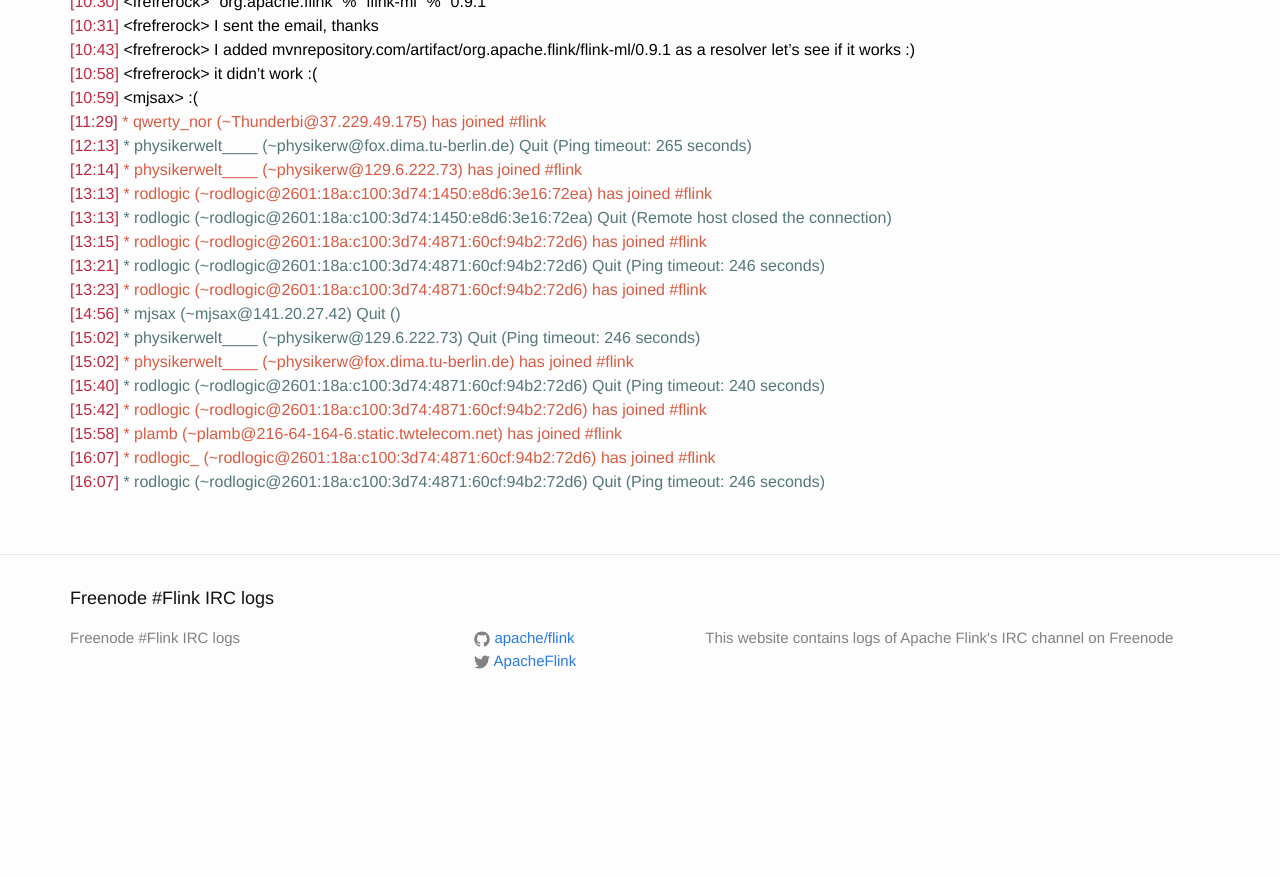
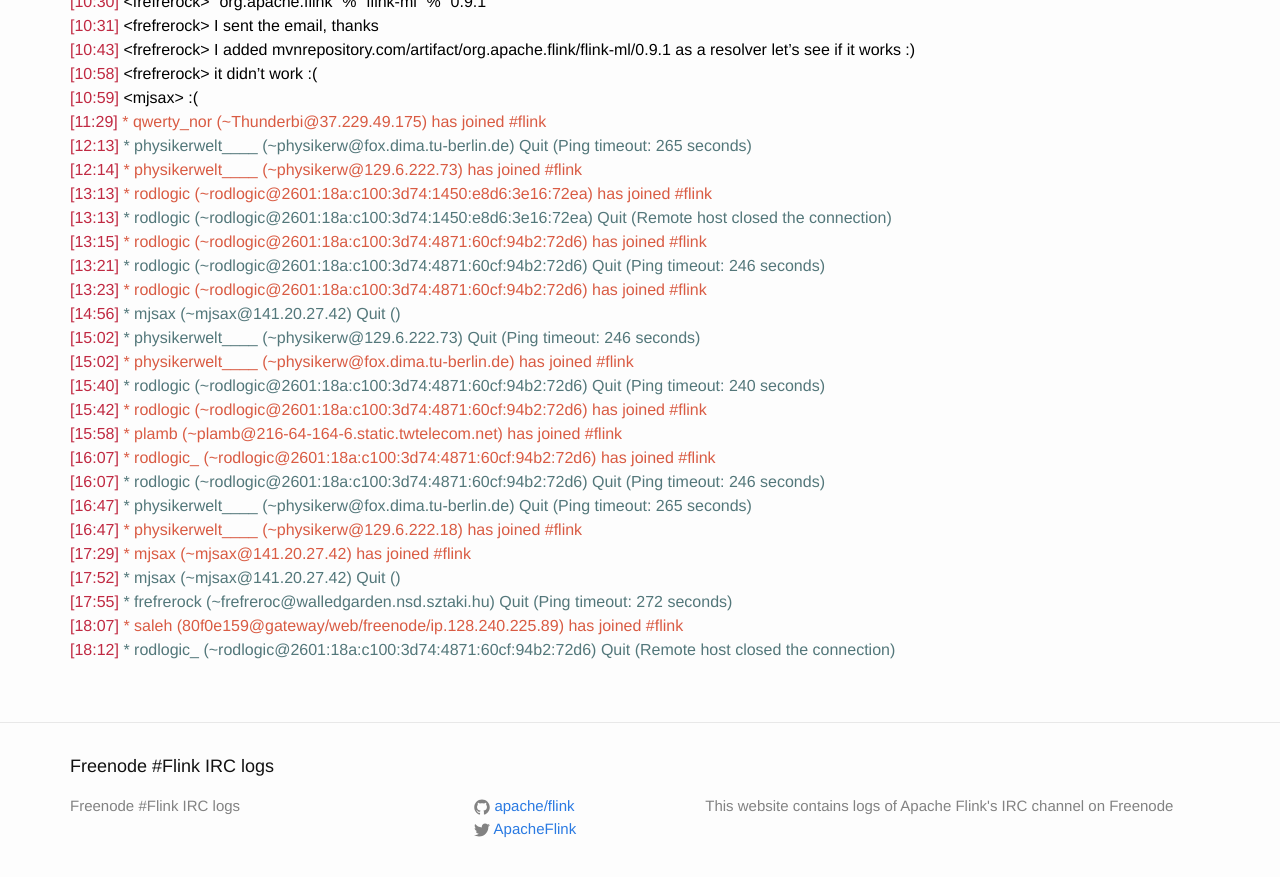
Before and after one commit to flink-irc-logs/flink-irc-logs.github.io, a Jekyll site: the page built from _posts/2015-10-28-logs.markdown, in a window 1280 px wide and 900 px high, scrolled down 786 px. Shown: the top 877 px of the window. Built offline with Jekyll 4.4.1, drawn with Linux system fonts in a browser that asks for light colours; before the commit the page ends 1518 px from its top, so only the background shows below that.

Commit message:
Update of the logs on Wed Oct 28 18:15:47 CET 2015

```diff
--- a/_posts/2015-10-28-logs.markdown
+++ b/_posts/2015-10-28-logs.markdown
@@ -49,3 +49,10 @@
 <span class="irc-date">[15:58]</span> <span class="irc-green">* plamb (~plamb@216-64-164-6.static.twtelecom.net) has joined #flink</span><br />
 <span class="irc-date">[16:07]</span> <span class="irc-green">* rodlogic_ (~rodlogic@2601:18a:c100:3d74:4871:60cf:94b2:72d6) has joined #flink</span><br />
 <span class="irc-date">[16:07]</span> <span class="irc-navy">* rodlogic (~rodlogic@2601:18a:c100:3d74:4871:60cf:94b2:72d6) Quit (Ping timeout: 246 seconds)</span><br />
+<span class="irc-date">[16:47]</span> <span class="irc-navy">* physikerwelt____ (~physikerw@fox.dima.tu-berlin.de) Quit (Ping timeout: 265 seconds)</span><br />
+<span class="irc-date">[16:47]</span> <span class="irc-green">* physikerwelt____ (~physikerw@129.6.222.18) has joined #flink</span><br />
+<span class="irc-date">[17:29]</span> <span class="irc-green">* mjsax (~mjsax@141.20.27.42) has joined #flink</span><br />
+<span class="irc-date">[17:52]</span> <span class="irc-navy">* mjsax (~mjsax@141.20.27.42) Quit ()</span><br />
+<span class="irc-date">[17:55]</span> <span class="irc-navy">* frefrerock (~frefreroc@walledgarden.nsd.sztaki.hu) Quit (Ping timeout: 272 seconds)</span><br />
+<span class="irc-date">[18:07]</span> <span class="irc-green">* saleh (80f0e159@gateway/web/freenode/ip.128.240.225.89) has joined #flink</span><br />
+<span class="irc-date">[18:12]</span> <span class="irc-navy">* rodlogic_ (~rodlogic@2601:18a:c100:3d74:4871:60cf:94b2:72d6) Quit (Remote host closed the connection)</span><br />
```
